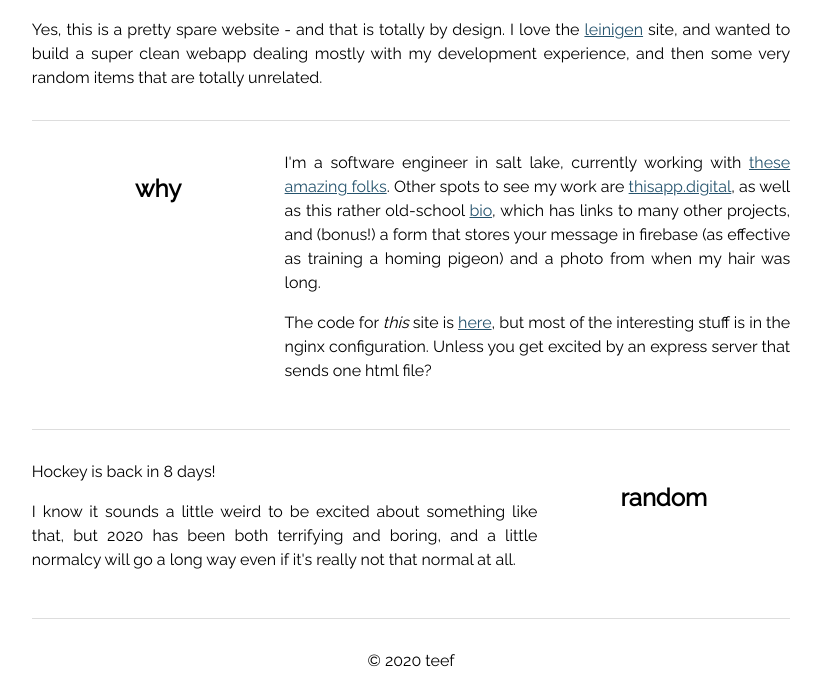
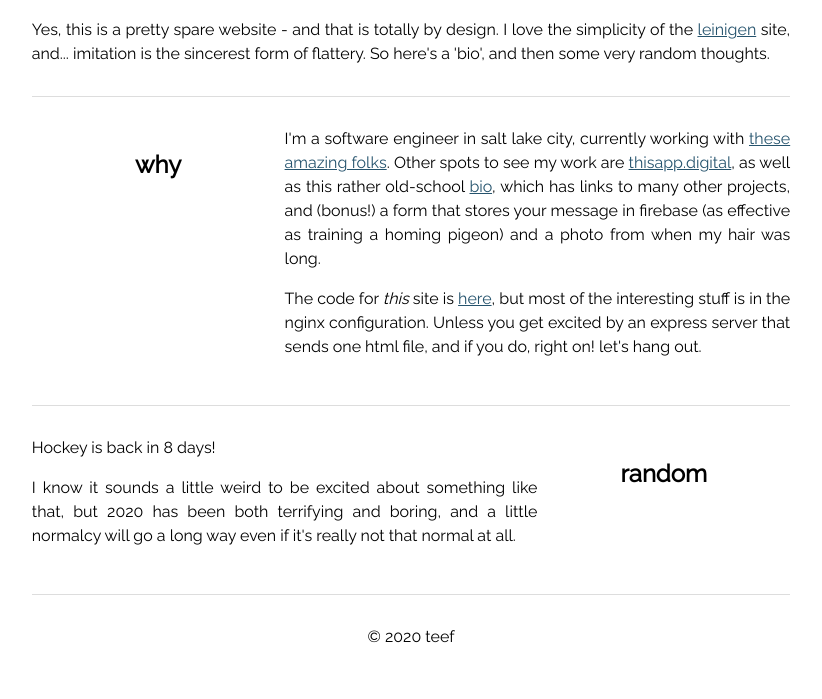
Before and after one commit to tylermorrisford/teef-dot-dev, a website: page public/index.html in a window 1280 px wide. Shown: the part 101-800 px from the top of the page, without its empty margins (229-1051 px from the left). Drawn offline with Linux system fonts and the light colour scheme.

Commit message:
update copy

```diff
--- a/public/index.html
+++ b/public/index.html
@@ -25,15 +25,12 @@
 <body>
     <div class="centered">
         <h1>teef.dev</h1>
-        <p>Yes, this is a pretty spare website - and that is totally by design. I love the <a href="https://leiningen.org/">leinigen</a> site, and wanted to build a super clean webapp dealing mostly with my development experience, and then some very random items that are totally unrelated.</p>
+        <p>Yes, this is a pretty spare website - and that is totally by design. I love the simplicity of the <a href="https://leiningen.org/">leinigen</a> site, and... imitation is the sincerest form of flattery. So here's a 'bio', and then some very random thoughts.</p>
         <hr>
-        <!-- <p>I'm a software engineer in salt lake, currently working with <a href="https://medicine.utah.edu/ccts/bmic/">these amazing folks</a>. A few other places to see my work are at <a href="http://thisapp.digital">thisapp.digital</a> as well as this rather old-school <a href="https://tylerford.io/">bio</a>, which has links to many other projects, and (bonus!) a form that stores your message in firebase (as effective as training a homing pigeon) and a photo from when my hair was long.</p>
-        <p>The code for this site is <a href="https://github.com/tylermorrisford/teef-dot-dev">here</a>, but most of the interesting stuff is in the nginx configuration.</p>
-        <hr> -->
         <div class="titleLeft">
             <div><h2>why</h2></div>
-            <div class="justify">I'm a software engineer in salt lake, currently working with <a href="https://medicine.utah.edu/ccts/bmic/">these amazing folks</a>. Other spots to see my work are <a href="http://thisapp.digital">thisapp.digital</a>, as well as this rather old-school <a href="https://tylerford.io/">bio</a>, which has links to many other projects, and (bonus!) a form that stores your message in firebase (as effective as training a homing pigeon) and a photo from when my hair was long.
-            <p>The code for <em>this</em> site is <a href="https://github.com/tylermorrisford/teef-dot-dev">here</a>, but most of the interesting stuff is in the nginx configuration. Unless you get excited by an express server that sends one html file?</p></div>
+            <div class="justify">I'm a software engineer in salt lake city, currently working with <a href="https://medicine.utah.edu/ccts/bmic/">these amazing folks</a>. Other spots to see my work are <a href="http://thisapp.digital">thisapp.digital</a>, as well as this rather old-school <a href="https://tylerford.io/">bio</a>, which has links to many other projects, and (bonus!) a form that stores your message in firebase (as effective as training a homing pigeon) and a photo from when my hair was long.
+            <p>The code for <em>this</em> site is <a href="https://github.com/tylermorrisford/teef-dot-dev">here</a>, but most of the interesting stuff is in the nginx configuration. Unless you get excited by an express server that sends one html file, and if you do, right on! let's hang out.</p></div>
         </div>
         <hr>
         <div class="titleRight">
```
